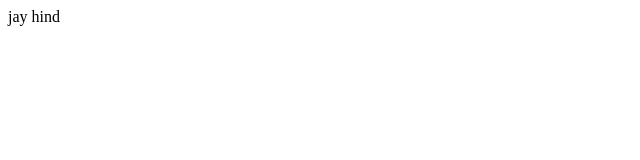
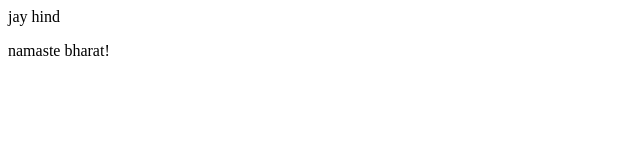
Before and after one commit to richadhusiya-dev/local-repo, a plain HTML site: page index.html in a window 1280 px wide. Shown: the full height of the page, 0-640 px from the left. Drawn offline with Linux system fonts and the light colour scheme.

Commit message:
add a feature1

```diff
--- a/index.html
+++ b/index.html
@@ -1 +1,2 @@
 <p>jay hind</p>
+<p>namaste bharat!</p>
```
